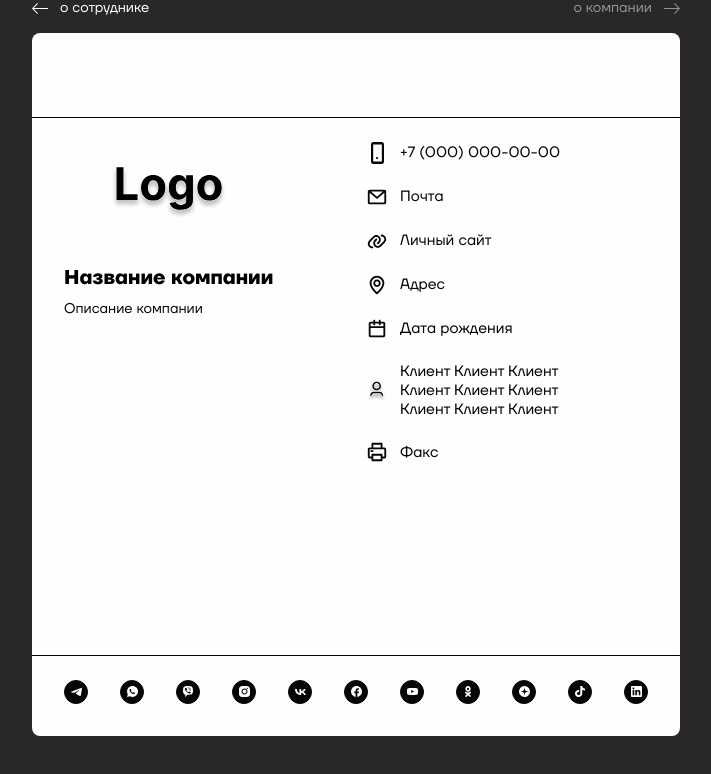
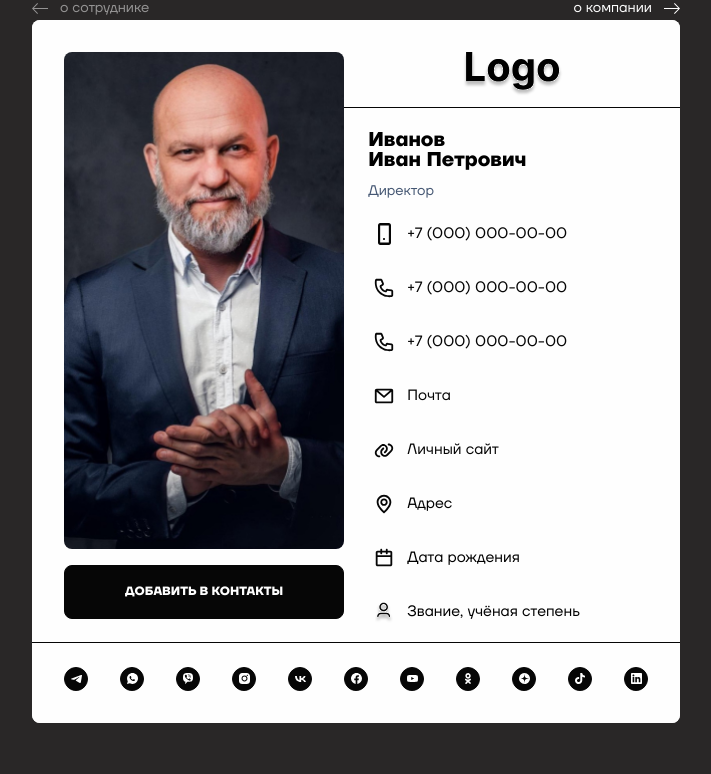
Before and after one commit to DocMoro/hubex, a React (Vite) app: page / in a window 1280 px wide. Shown: the top 774 px of the page, without its empty margins (284-995 px from the left). Built offline with nearby package versions, Linux system fonts and the light colour scheme.

Commit message:
change frame logic

```diff
--- a/src/widgets/ProfileCard/ProfileCard.jsx
+++ b/src/widgets/ProfileCard/ProfileCard.jsx
@@ -11,27 +11,30 @@ import СompanyDescription from './components/СompanyDescription/СompanyDescri
 import s from './ProfileCard.module.less'
 
 const ProfileCard = () => {
-  const [visible, setVisible] = useState(true)
+  const [visible, setVisible] = useState(false)
 
   const handleClick = useCallback(() => {
     setVisible(!visible)
   }, [visible])
 
   return (
-    <>
+    <section className={s.section}>
       <ButtonGroup visible={visible} handleClick={handleClick} />
-      <section className={s.section}>
-        <div className={clsx(s.container, !visible && s.visible)}>
+      <div className={clsx(s.frame, !visible && s.frameVisible)}>
+        <div className={s.container}>
           <DesktopImageContainer imageLink={personData.imageLink} />
           <div className={s.rightBlock}>
             <Logo className={s.logoPosition} />
             <PersonDescription personData={personData} />
           </div>
         </div>
-        <СompanyDescription companyData={companyData} className={clsx(visible && s.visible)} />
         <Footer networkData={networkData} className={s.footerPosition} />
-      </section>
-    </>
+      </div>
+      <div className={clsx(s.frame, visible && s.frameVisible)}>
+        <СompanyDescription companyData={companyData} />
+        <Footer networkData={networkData} />
+      </div>
+    </section>
   )
 }
 
--- a/src/widgets/ProfileCard/ProfileCard.module.less
+++ b/src/widgets/ProfileCard/ProfileCard.module.less
@@ -1,17 +1,25 @@
 .section {
   position: relative;
+}
+
+.frame {
+  position: absolute;
+  top: 20px;
+  left: 0;
+  z-index: -1;
+
   width: 100%;
 
   background-color: #fefefe;
 
   border-radius: 8px;
+
+  &Visible {
+    z-index: 1;
+  }
 }
 
 .container {
-  position: absolute;
-  top: 0;
-  left: 0;
-  z-index: -1;
   display: flex;
 
   width: 100%;
@@ -26,11 +34,3 @@
 .logoPosition {
   margin-bottom: 10px;
 }
-
-.visible {
-  z-index: 1;
-}
-
-.footerPosition {
-  margin-top: 622px;
-}
--- a/src/widgets/ProfileCard/components/СompanyDescription/СompanyDescription.module.less
+++ b/src/widgets/ProfileCard/components/СompanyDescription/СompanyDescription.module.less
@@ -8,11 +8,6 @@
 }
 
 .mobileContainer {
-  position: absolute;
-  top: 0;
-  left: 0;
-  z-index: -1;
-
   display: flex;
   justify-content: space-between;
 
```
